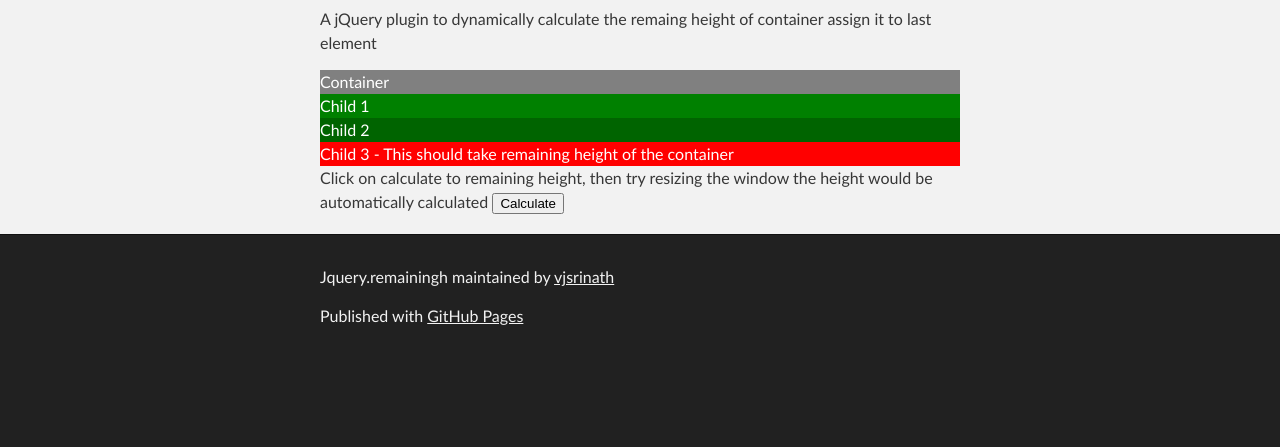
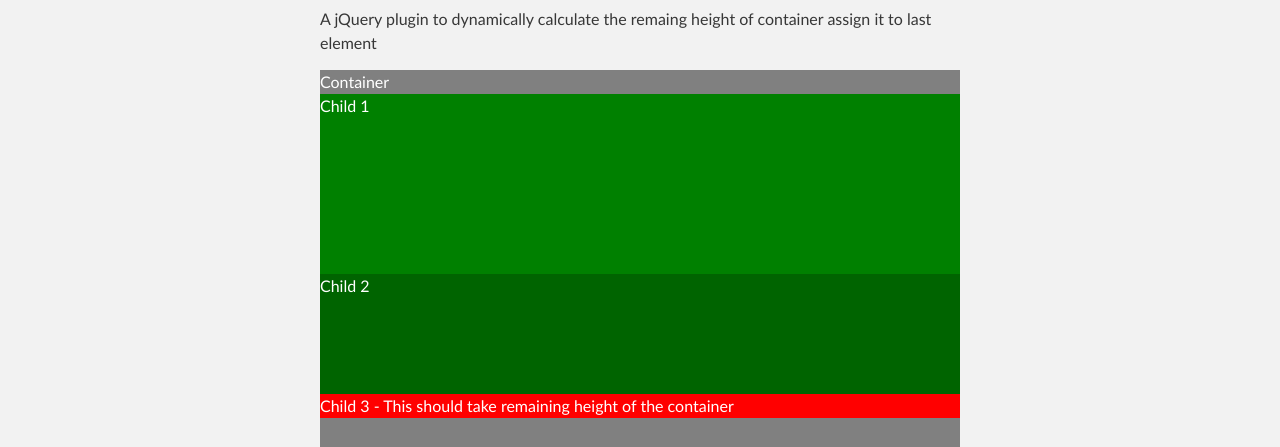
Before and after one commit to vjsrinath/jquery.remainingH, a plain HTML site: page index.html in a window 1280 px wide. Shown: the part 353-800 px from the top of the page. Drawn offline with nearby package versions, Linux system fonts and the light colour scheme.

Commit message:
Update index.html

```diff
--- a/index.html
+++ b/index.html
@@ -12,7 +12,7 @@
 
     <style type="text/css">
         .container {
-            height: 60%;
+            height: 600px;
             background-color: gray;
             color:#fff;
         }
```
